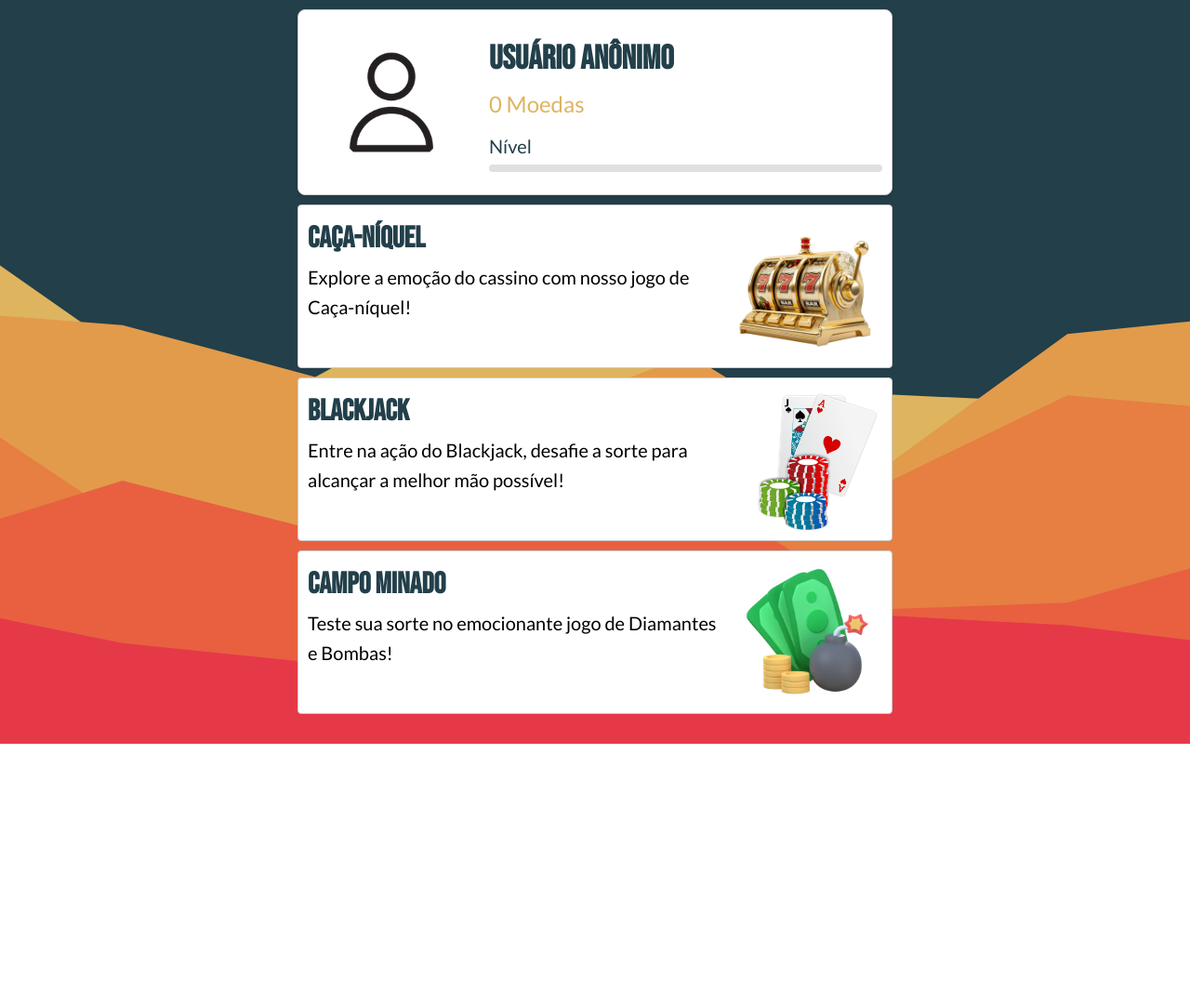
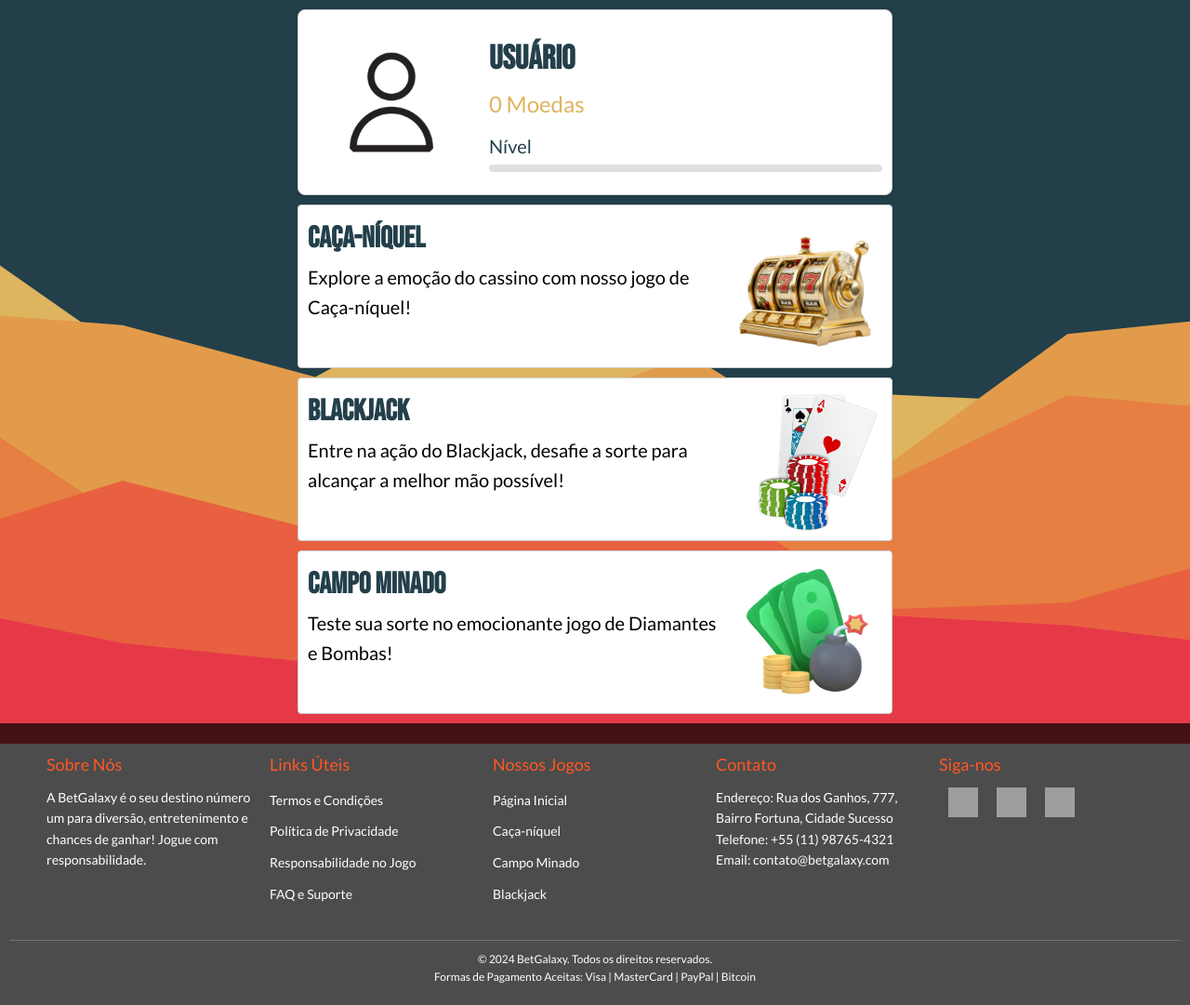
Before and after one commit to trabalho-pw/online-casino, a Vue app: page /game_selector in a window 1280 px wide. Shown: the whole page at 93% size. Before the commit the page ends 800 px from the top, so only its background shows below. Built offline with nearby package versions, Linux system fonts and the light colour scheme; no server answers; grey boxes are pictures that could not be loaded.

Commit message:
adicionando footer na pagina principal

```diff
--- a/src/views/GameSelectorView.vue
+++ b/src/views/GameSelectorView.vue
@@ -3,7 +3,7 @@
   <main>
     <div class="game-cards-container">
       <UserCard
-        :userName="userData?.name || 'Usuário Anônimo'"
+        :userName="userData?.name || 'Usuário'"
         :userCoins="userData?.coins || 0"
         :xp="userData?.xp || 0"
         :userImage="userData?.profileImage || 'src/assets/profile.webp'"
@@ -18,6 +18,9 @@
         :gameUrl="game.gameUrl"
       />
     </div>
+    <footer>
+      <Rodape/>
+    </footer>
   </main>
 </template>
 
@@ -28,6 +31,8 @@ import { onAuthStateChanged } from 'firebase/auth';
 import { getFirestore, doc, getDoc } from 'firebase/firestore';
 import DailyGiftModal from "@/components/DailyGiftModal.vue";
 import { auth } from '../firebase';
+import Rodape from '../components/Rodape.vue';
+
 
 const db = getFirestore()
 
@@ -37,6 +42,7 @@ export default {
     GameCard,
     UserCard,
     DailyGiftModal,
+    Rodape,
   },
   data() {
     return {
```
